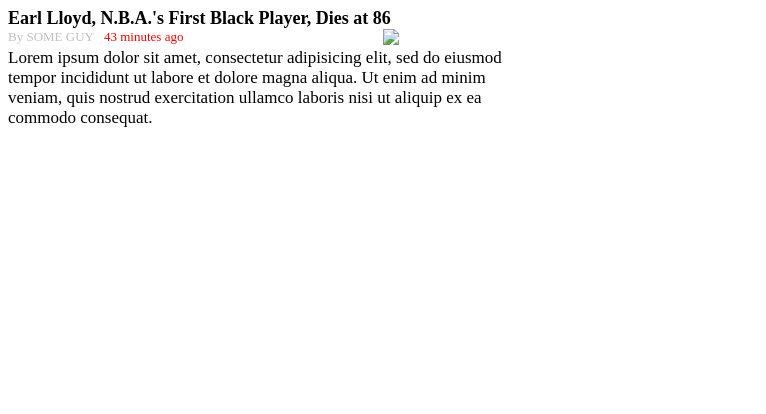
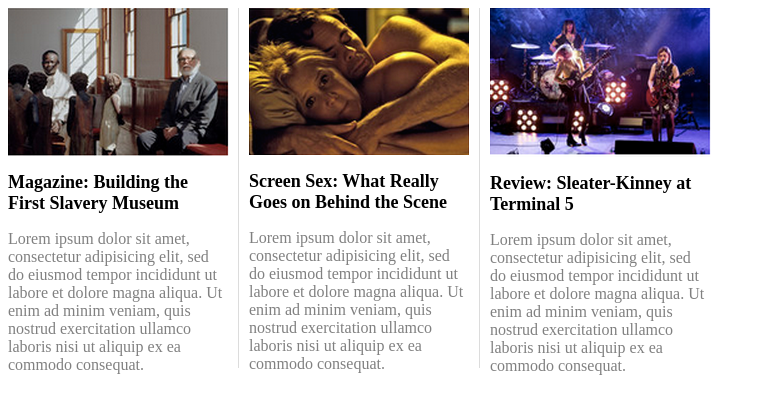
Before and after one commit to david-at-ocs/07-02-mini-exercises, a plain HTML site: page mini-03/index.html in a window 1280 px wide. Shown: the whole page, without its empty margins (0-766 px from the left). Drawn offline with Linux system fonts and the light colour scheme.

Commit message:
mini 03 done

```diff
--- a/mini-03/global.css
+++ b/mini-03/global.css
@@ -9,44 +9,23 @@
   box-sizing: inherit;
 }
 
-.article {
-  width: 500px;
-}
-
-.headline h1 {
-  margin: 0px;
+.column-container h1 {
   font-size: 18px;
 }
 
-.image img {
-  float: right;
-  width: 125px;
+.column-container p {
+  color: gray;
 }
 
-.by {
+.columns {
   float: left;
+  width: 220px;
 }
 
-.by p {
-  color: silver;
-  font-size: 13px;
-  margin: 0px;
+.vertical-line {
+  float: left;
+  height: 360px;
+  width: 1px;
+  margin: 0px 10px;
+  background-color: #DCDCDC;
 }
-
-.byline-spacer {
-  float: left;
-  width: 10px;
-  height: 7px;
-}
-
-.time p {
-  color: red;
-  font-size: 13px;
-  margin: 0px;
-  padding-left: 3px;
-}
-
-.text p {
-  margin: 3px 0px;
-  font-size: 17px;
-}
--- a/mini-03/index.html
+++ b/mini-03/index.html
@@ -1,31 +1,33 @@
 <!doctype html>
 <html>
   <head>
-    <title>Mini Exercise 01</title>
+    <title>Mini Exercise 03</title>
     <link rel="stylesheet" href="global.css">
   </head>
 
   <body>
 
-    <div class="headline">
-      <h1>Earl Lloyd, N.B.A.'s First Black Player, Dies at 86</h1>
-    </div>
-    <div class="article">
-      <div class="image">
-        <img src="basketball.png">
+    <div class="column-container">
+      <div class="columns">
+        <img src="Screen01.png">
+        <h1>Magazine: Building the First Slavery Museum</h1>
+        <p>Lorem ipsum dolor sit amet, consectetur adipisicing elit, sed do eiusmod tempor incididunt ut labore et dolore magna aliqua. Ut enim ad minim veniam, quis nostrud exercitation ullamco laboris nisi ut aliquip ex ea commodo consequat.</p>
       </div>
-      <div class="byline">
-        <div class="by">
-          <p>By SOME GUY</p>
-        </div>
-        <div class="byline-spacer"></div>
-        <div class="time">
-          <p>43 minutes ago</p>
-        </div>
-        <div class="text">
-          <p>Lorem ipsum dolor sit amet, consectetur adipisicing elit, sed do eiusmod tempor incididunt ut labore et dolore magna aliqua. Ut enim ad minim veniam, quis nostrud exercitation ullamco laboris nisi ut aliquip ex ea commodo consequat.</p>
-        </div>
+
+      <div class="vertical-line"></div>
+      <div class="columns">
+        <img src="Screen03.png">
+        <h1>Screen Sex: What Really Goes on Behind the Scene</h1>
+        <p>Lorem ipsum dolor sit amet, consectetur adipisicing elit, sed do eiusmod tempor incididunt ut labore et dolore magna aliqua. Ut enim ad minim veniam, quis nostrud exercitation ullamco laboris nisi ut aliquip ex ea commodo consequat.</p>
       </div>
+
+      <div class="vertical-line"></div>
+      <div class="columns">
+        <img src="Screen02.png">
+        <h1>Review: Sleater-Kinney at Terminal 5</h1>
+        <p>Lorem ipsum dolor sit amet, consectetur adipisicing elit, sed do eiusmod tempor incididunt ut labore et dolore magna aliqua. Ut enim ad minim veniam, quis nostrud exercitation ullamco laboris nisi ut aliquip ex ea commodo consequat.</p>
+      </div>
+
     </div>
   </body>
 </html>
```
